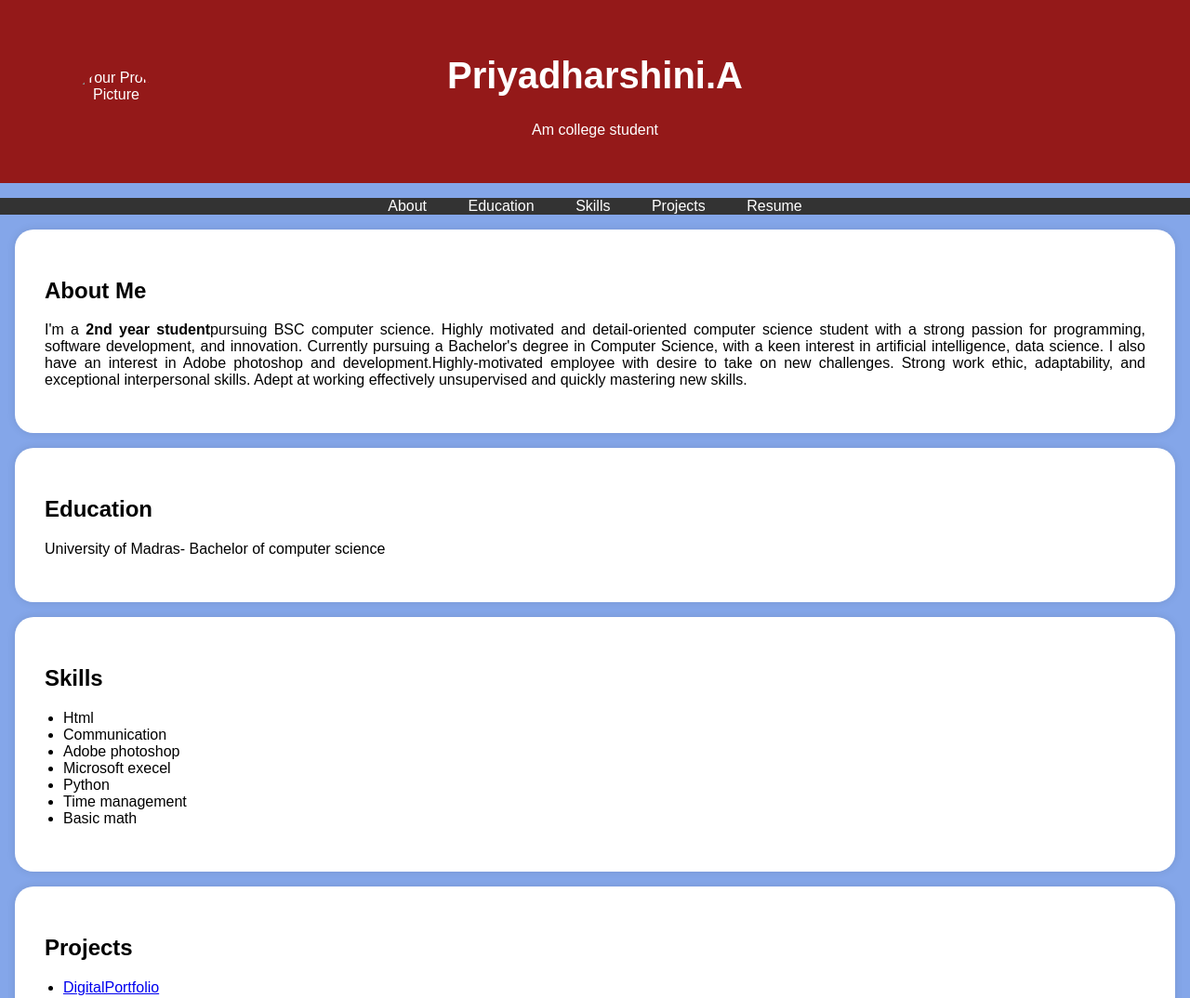
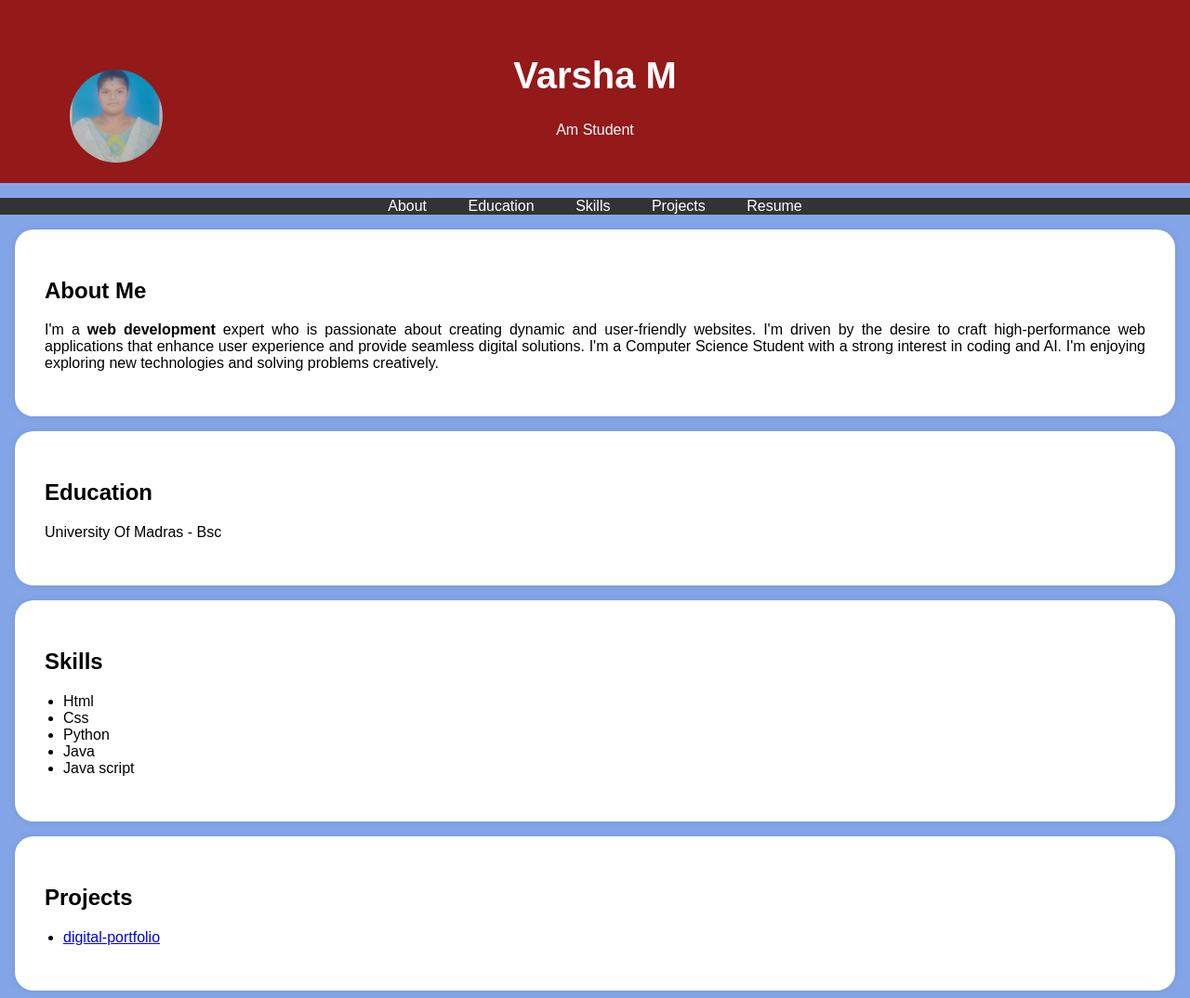
Before and after one commit to Varsha14122005/Digital-portfolio-, a plain HTML site: page index.html in a window 1280 px wide. Shown: the top 1074 px of the page at 93% size. Drawn offline with Linux system fonts and the light colour scheme.

Commit message:
index.html

```diff
--- a/index.html
+++ b/index.html
@@ -95,9 +95,9 @@
     <header>
         <div class="header-content">
             <!-- Add your profile picture here -->
-            <img src="Priyadharshini.jpg" alt="Your Profile Picture" class="profile-picture">
-            <h1>Priyadharshini.A</h1>
-            <p>Am college student</p>
+            <img src="Varsha.jpg" alt="Your Profile Picture" class="profile-picture">
+            <h1>Varsha M</h1>
+            <p>Am Student</p>
         </div>
     </header>
 
@@ -115,17 +115,17 @@
     <section id="about">
         <div class="section-content">
             <h2>About Me</h2>
-            <p>I'm a <b>2nd year student</b>pursuing BSC computer science.
-Highly motivated and detail-oriented computer science student with a strong passion for programming, software development, and innovation. Currently pursuing a Bachelor's degree in Computer Science, with a keen interest in  artificial intelligence, data science.
-            I also have an interest in Adobe photoshop and
-development.Highly-motivated employee with desire to take on new challenges. Strong work ethic, adaptability, and exceptional interpersonal skills. Adept at working effectively unsupervised and quickly mastering new skills.</p>
+            <p>I'm a <b>web development</b> expert who is passionate about creating dynamic and user-friendly websites.
+                I'm driven by the desire to craft high-performance web applications that enhance user experience and provide
+                 seamless digital solutions. I'm a Computer Science Student with a strong interest in coding and AI. I'm enjoying exploring new technologies and solving problems creatively.</p>
+
         </div>
     </section>
 
     <section id="education">
         <div class="section-content">
             <h2>Education</h2>
-            <p>University of Madras- Bachelor of computer science</p>
+            <p>University Of Madras  - Bsc</p>
 
 
         </div>
@@ -136,12 +136,10 @@ development.Highly-motivated employee with desire to take on new challenges. Str
             <h2>Skills</h2>
             <ul>
                 <li>Html</li>
-                <li>Communication</li>
-                <li>Adobe photoshop</li>
-                <li>Microsoft execel</li>
+                <li>Css</li>
                 <li>Python</li>
-                <li>Time management</li>
-                <li>Basic math</li>
+                <li>Java</li>
+                <li>Java script</li>
             </ul>
         </div>
     </section>
@@ -150,7 +148,7 @@ development.Highly-motivated employee with desire to take on new challenges. Str
         <div class="section-content">
             <h2>Projects</h2>
             <ul>
-                <li><a href="#">DigitalPortfolio</a></li>
+                <li><a href="#">digital-portfolio</a></li>
                 <!-- Add more project links here -->
             </ul>
         </div>
@@ -161,14 +159,14 @@ development.Highly-motivated employee with desire to take on new challenges. Str
         <div class="section-content">
             <center>
             <h2>Resume</h2>
-            <a href="A.priyadharshini Resume.pdf" target="_blank" class="download-button">Download CV</a>
+            <a href="Varsha Resume.pdf" target="_blank" class="download-button">Download CV</a>
         </center>
         </div>
 
     </section>
 
     <footer>
-        <p>&copy; 2025 Priyadharshini.A</p>
+        <p>&copy; Varsha M</p>
     </footer>
 
     <script>
```
